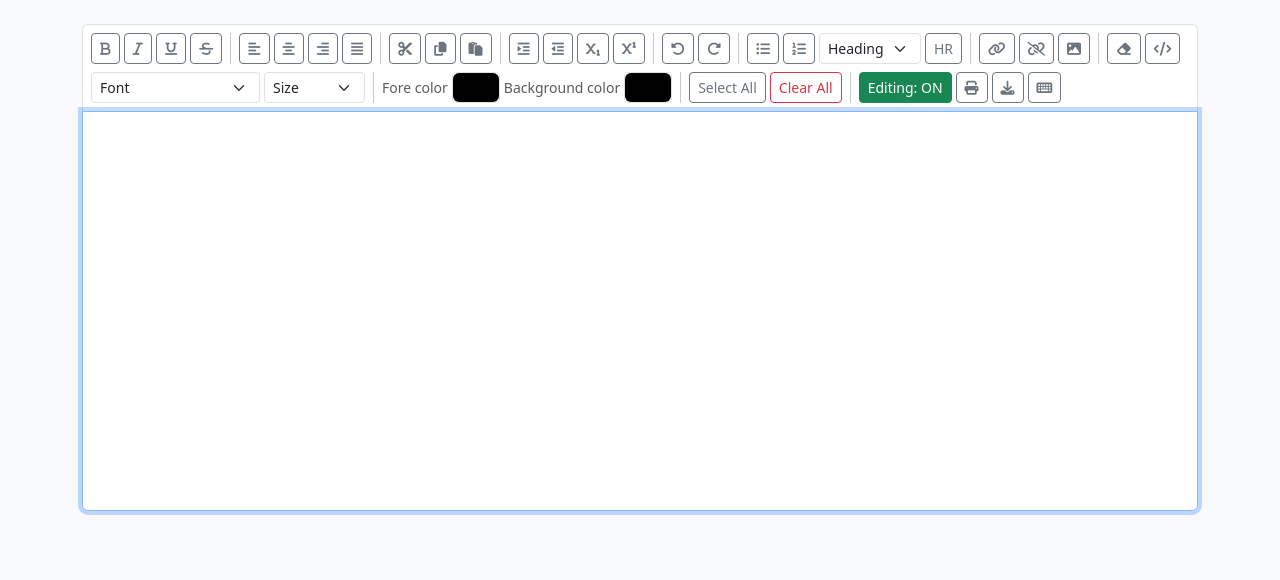
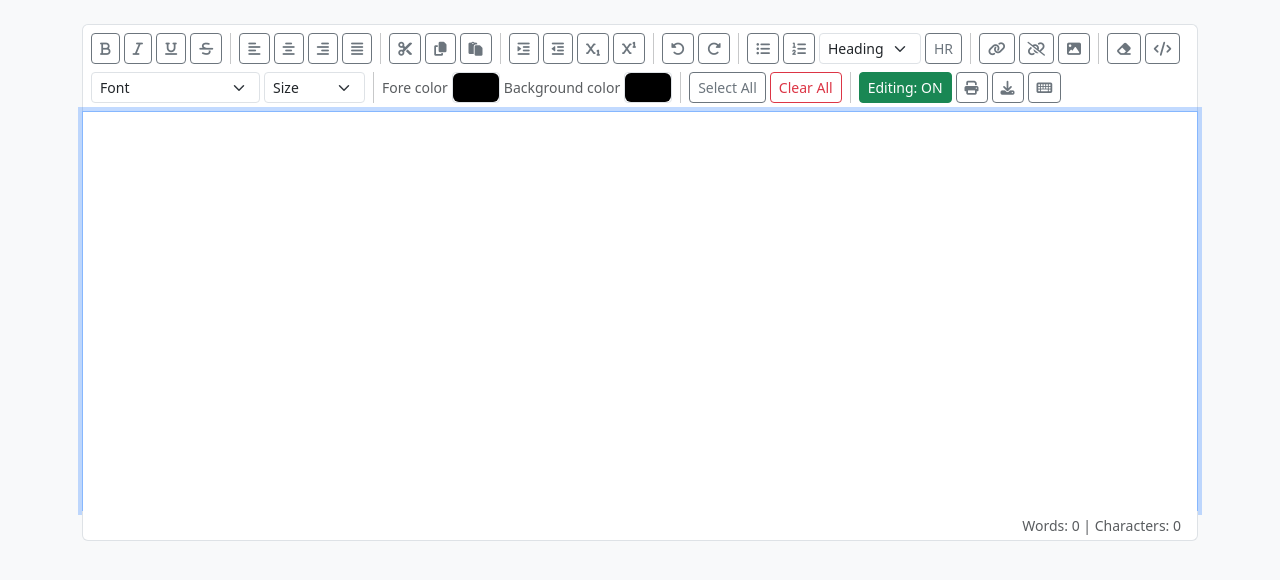
Before and after one commit to souravkhoso1/wysiwyg-editor, a website: page index.html in a window 1280 px wide. Both pictures are taken after a click on the button "Clear All". Drawn offline with nearby package versions, Linux system fonts and the light colour scheme.

Commit message:
Add word and character counter below the editor

```diff
--- a/editor.js
+++ b/editor.js
@@ -139,8 +139,19 @@ document.getElementById('url-input').addEventListener('keydown', function(e) {
 	if (e.key === 'Escape') closeUrlBar();
 });
 
+function updateCounter() {
+	var el = document.getElementById('editor-counter');
+	if (!el) return;
+	var text = editor.innerText || '';
+	var words = text.trim() ? text.trim().split(/\s+/).length : 0;
+	el.textContent = 'Words: ' + words + ' | Characters: ' + text.length;
+}
+
+editor.addEventListener('input', updateCounter);
+
 function clearAll() {
 	editor.innerHTML = '';
+	updateCounter();
 	editor.focus();
 }
 
--- a/index.html
+++ b/index.html
@@ -100,7 +100,8 @@
 			</div>
 			<div id="url-error" class="text-danger small px-3 pb-1 bg-light border border-top-0 border-bottom-0" style="display:none;"></div>
 		</div>
-		<div id="editor" class="bg-white border p-3 rounded-bottom" contenteditable="true"></div>
+		<div id="editor" class="bg-white border border-bottom-0 p-3" contenteditable="true"></div>
+		<div id="editor-counter" class="bg-white border border-top-0 rounded-bottom px-3 py-1 text-end small text-muted">Words: 0 | Characters: 0</div>
 	</div>
 	<div class="modal fade" id="helpModal" tabindex="-1" aria-labelledby="helpModalLabel" aria-hidden="true">
 		<div class="modal-dialog">
```
